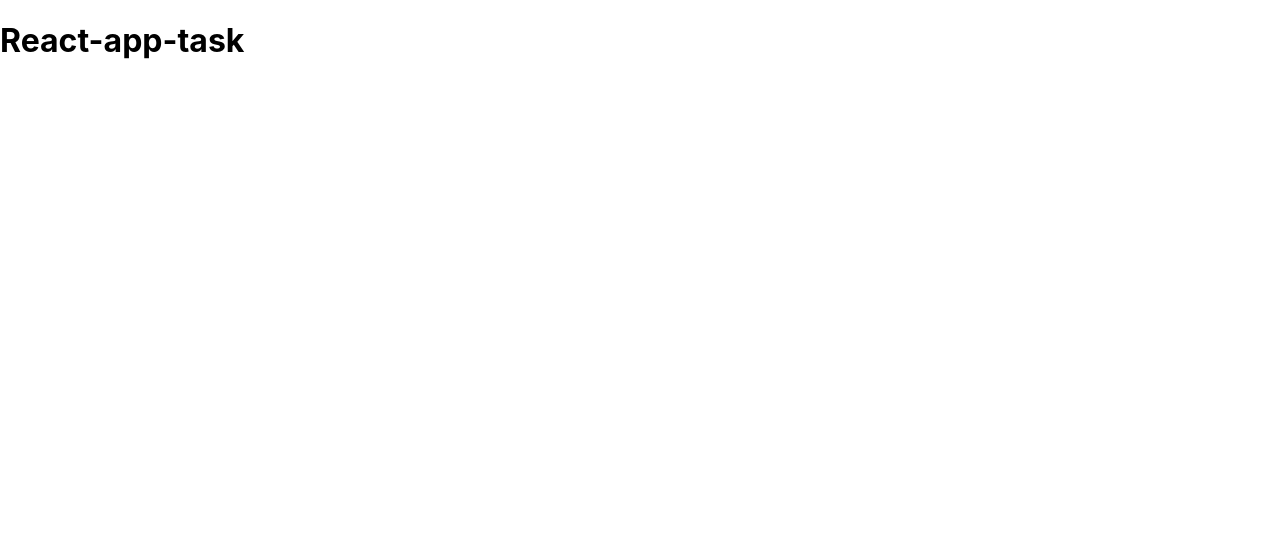
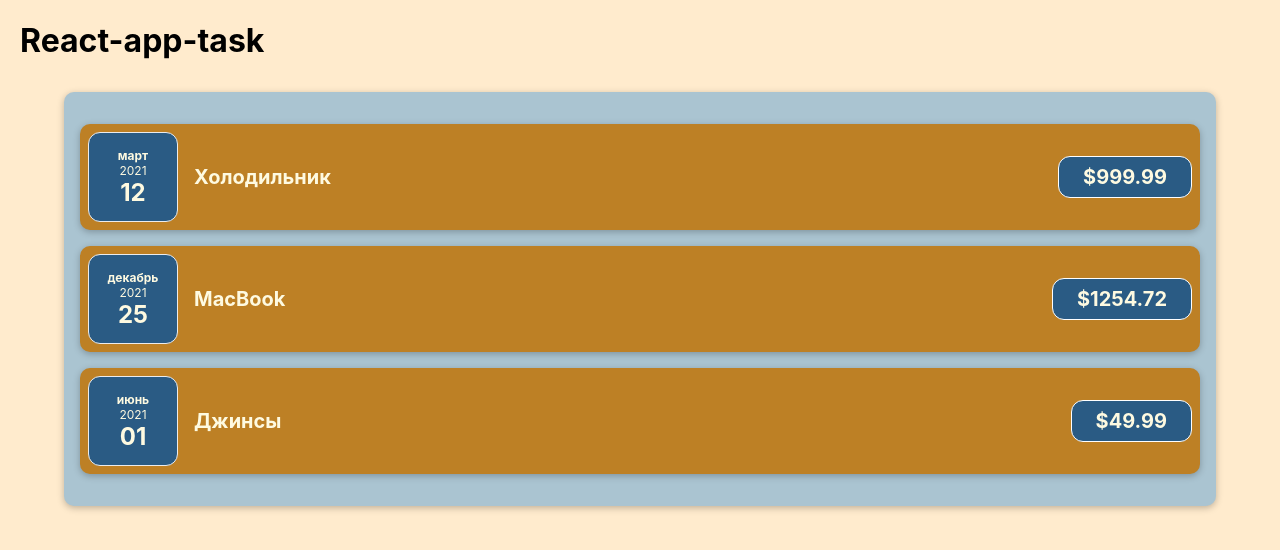
Before and after one commit to ipromanone/react-app-task, a JavaScript app: page / in a window 1280 px wide. Shown: the top 550 px of the page. Built offline with nearby package versions, Linux system fonts and the light colour scheme.

Commit message:
Created and styled task components

```diff
--- a/src/App.css
+++ /dev/null
@@ -1,38 +0,0 @@
-.App {
-  text-align: center;
-}
-
-.App-logo {
-  height: 40vmin;
-  pointer-events: none;
-}
-
-@media (prefers-reduced-motion: no-preference) {
-  .App-logo {
-    animation: App-logo-spin infinite 20s linear;
-  }
-}
-
-.App-header {
-  background-color: #282c34;
-  min-height: 100vh;
-  display: flex;
-  flex-direction: column;
-  align-items: center;
-  justify-content: center;
-  font-size: calc(10px + 2vmin);
-  color: white;
-}
-
-.App-link {
-  color: #61dafb;
-}
-
-@keyframes App-logo-spin {
-  from {
-    transform: rotate(0deg);
-  }
-  to {
-    transform: rotate(360deg);
-  }
-}
--- a/src/App.js
+++ b/src/App.js
@@ -1,9 +1,29 @@
-import './App.css';
+import Costs from "./components/Costs";
 
 function App() {
+    const costs = [
+        {
+            date: new Date(2021,2,12),
+            description: 'Холодильник',
+            amount: 999.99,
+        },
+        {
+            date: new Date(2021,11,25),
+            description: 'MacBook',
+            amount: 1254.72,
+        },
+        {
+            date: new Date(2021,5,1),
+            description: 'Джинсы',
+            amount: 49.99,
+        },
+    ]
+
+
   return (
     <div>
-      <h1>React-app-task</h1>
+        <h1>React-app-task</h1>
+        <Costs costs={costs}></Costs>
     </div>
   );
 }
--- /dev/null
+++ b/src/components/CostDate.css
@@ -0,0 +1,26 @@
+.cost-date {
+    display: flex;
+    flex-direction: column;
+    width: 5.5rem;
+    height: 5.5rem;
+    border: 1px solid #ececec;
+    background-color: #2a5b84;
+    color: #fefae1;
+    border-radius: 12px;
+    align-items: center;
+    justify-content: center;
+}
+
+.cost-date__month {
+    font-size: 0.75rem;
+    font-weight: bold;
+}
+
+.cost-date__year {
+    font-size: 0.75rem;
+}
+
+.cost-date__day {
+    font-size: 1.5rem;
+    font-weight: bold;
+}
--- /dev/null
+++ b/src/components/CostDate.js
@@ -0,0 +1,20 @@
+import './CostDate.css'
+function CostDate(props) {
+    const month = props.date.toLocaleString('ru-RU', {
+        month: 'long'
+    });
+    const year = props.date.getFullYear();
+    const day = props.date.toLocaleString('ru-RU', {
+        day: '2-digit'
+    })
+
+    return (
+        <div className='cost-date'>
+            <div className='cost-date__month'>{month}</div>
+            <div className='cost-date__year'>{year}</div>
+            <div className='cost-date__day'>{day}</div>
+        </div>
+    )
+}
+
+export default CostDate;
--- /dev/null
+++ b/src/components/CostItem.css
@@ -0,0 +1,56 @@
+.cost-item {
+    display: flex;
+    justify-content: space-between;
+    align-items: center;
+    padding: 0.5rem;
+    margin: 1rem 0;
+    background-color: #bd8025;
+    border-radius: 10px;
+    box-shadow: 0 2px 7px rgba(0,0,0,0.25);
+}
+
+.cost-item__description {
+    display: flex;
+    flex-direction: column;
+    gap: 1rem;
+    align-items: flex-end;
+    flex-flow: column-reverse;
+    justify-content: flex-start;
+    flex: 1;
+}
+
+.cost-item h2 {
+    color: #3a3a3a;
+    font-size: 1rem;
+    flex: 1;
+    margin: 0 1rem;
+    color: #fefae1;
+}
+
+.cost-item__price {
+    font-size: 1rem;
+    font-weight: bold;
+    color: #fefae1;
+    background-color: #2a5b84;
+    border: 1px solid white;
+    padding: 0.5rem;
+    border-radius: 12px;
+}
+
+@media (min-width: 580px) {
+    .cost-item__description {
+        flex-direction: row;
+        align-items: center;
+        justify-content: flex-start;
+        flex: 1;
+    }
+
+    .cost-item__description h2 {
+        font-size: 1.25rem;
+    }
+
+    .cost-item__price {
+        font-size: 1.25rem;
+        padding: 0.5rem 1.5rem;
+    }
+}
--- /dev/null
+++ b/src/components/CostItem.js
@@ -0,0 +1,15 @@
+import './CostItem.css'
+import CostDate from "./CostDate";
+function CostItem(props) {
+    return (
+        <div className='cost-item'>
+                <CostDate date={props.date}></CostDate>
+            <div className='cost-item__description'>
+                <h2>{props.desvription}</h2>
+                <div className='cost-item__price'>${props.amount}</div>
+            </div>
+        </div>
+    )
+}
+
+export default CostItem;
--- /dev/null
+++ b/src/components/Costs.css
@@ -0,0 +1,9 @@
+.costs {
+    padding: 1rem;
+    background-color: #aac4d1;
+    margin: 2rem auto;
+    width: 70rem;
+    max-width: 95%;
+    border-radius: 10px;
+    box-shadow: 0 2px 7px rgba(0,0,0,0.25);
+}
--- /dev/null
+++ b/src/components/Costs.js
@@ -0,0 +1,14 @@
+import CostItem from "./CostItem";
+import './Costs.css'
+
+function Costs(props) {
+    return (
+        <div className='costs'>
+            <CostItem date={props.costs[0].date} desvription={props.costs[0].description} amount={props.costs[0].amount}></CostItem>
+            <CostItem date={props.costs[1].date} desvription={props.costs[1].description} amount={props.costs[1].amount}></CostItem>
+            <CostItem date={props.costs[2].date} desvription={props.costs[2].description} amount={props.costs[2].amount}></CostItem>
+        </div>
+    )
+}
+
+export default Costs;
--- a/src/index.css
+++ b/src/index.css
@@ -1,5 +1,6 @@
 body {
-  margin: 0;
+  margin: 20px;
+  background-color: blanchedalmond;
   font-family: -apple-system, BlinkMacSystemFont, 'Segoe UI', 'Roboto', 'Oxygen',
     'Ubuntu', 'Cantarell', 'Fira Sans', 'Droid Sans', 'Helvetica Neue',
     sans-serif;
```
Also changed, not shown: public/index.html (+0 -23 lines).
